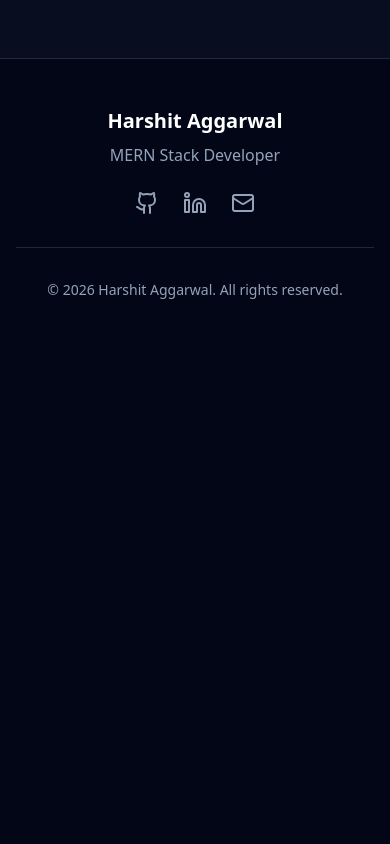
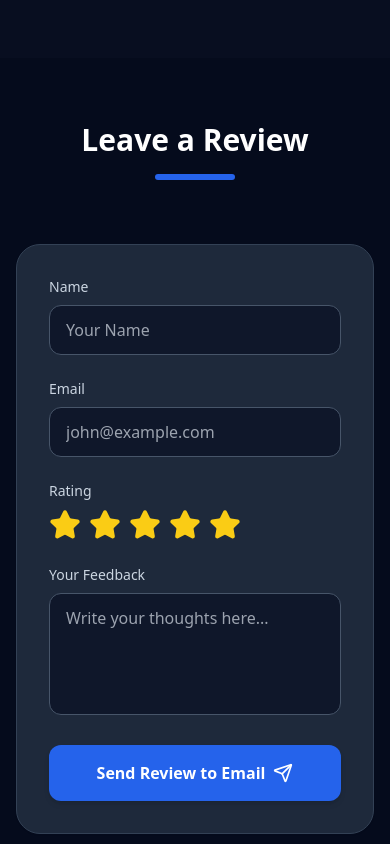
Before and after one commit to harshit6ioy/Portfolio, a React (Vite) app: page / in a window 390 px wide. Shown: the part 4640-5484 px from the top of the page. Before the commit the page ends 4988 px from the top, so only its background shows below. Built offline with nearby package versions, Linux system fonts and the light colour scheme.

Commit message:
Add Reviews section integrated with mailto script

```diff
--- a/src/App.jsx
+++ b/src/App.jsx
@@ -4,6 +4,7 @@ import Hero from './components/Hero';
 import Skills from './components/Skills';
 import Projects from './components/Projects';
 import Experience from './components/Experience';
+import Reviews from './components/Reviews';
 import Footer from './components/Footer';
 
 function App() {
@@ -30,6 +31,7 @@ function App() {
                 <a href="#skills" className="text-sm font-medium text-slate-600 dark:text-slate-300 hover:text-blue-600 dark:hover:text-blue-400 transition-colors">Skills</a>
                 <a href="#projects" className="text-sm font-medium text-slate-600 dark:text-slate-300 hover:text-blue-600 dark:hover:text-blue-400 transition-colors">Projects</a>
                 <a href="#experience" className="text-sm font-medium text-slate-600 dark:text-slate-300 hover:text-blue-600 dark:hover:text-blue-400 transition-colors">Experience</a>
+                <a href="#reviews" className="text-sm font-medium text-slate-600 dark:text-slate-300 hover:text-blue-600 dark:hover:text-blue-400 transition-colors">Reviews</a>
               </div>
               <button
                 onClick={() => setDarkMode(!darkMode)}
@@ -48,6 +50,7 @@ function App() {
         <Skills />
         <Projects />
         <Experience />
+        <Reviews />
       </main>
 
       <Footer />
--- /dev/null
+++ b/src/components/Reviews.jsx
@@ -0,0 +1,101 @@
+import { useState } from 'react';
+import { motion } from 'framer-motion';
+import { Star, Send } from 'lucide-react';
+
+export default function Reviews() {
+  const [rating, setRating] = useState(5);
+
+  const handleSubmit = (e) => {
+    e.preventDefault();
+    const formData = new FormData(e.target);
+    const name = formData.get('name');
+    const email = formData.get('email');
+    const review = formData.get('review');
+
+    // Construct email body with line breaks
+    const body = `Name: ${name}%0D%0AEmail: ${email}%0D%0ARating: ${rating} Stars%0D%0A%0D%0AReview:%0D%0A${review}`;
+
+    // Trigger mail client to send email securely
+    window.location.href = `mailto:harshitaggarwal865@gmail.com?subject=New Portfolio Review from ${name}&body=${body}`;
+  };
+
+  return (
+    <section id="reviews" className="py-16 md:py-24 bg-slate-50 dark:bg-slate-900/30">
+      <div className="max-w-7xl mx-auto px-4 sm:px-6 lg:px-8">
+        <div className="text-center mb-16">
+          <h2 className="text-3xl md:text-4xl font-bold text-slate-900 dark:text-white mb-4">
+            Leave a Review
+          </h2>
+          <div className="w-20 h-1.5 bg-blue-600 mx-auto rounded-full" />
+        </div>
+
+        <div className="max-w-2xl mx-auto bg-white dark:bg-slate-800 rounded-3xl p-8 shadow-sm border border-slate-100 dark:border-slate-700">
+          <form onSubmit={handleSubmit} className="space-y-6">
+
+            <div className="grid grid-cols-1 md:grid-cols-2 gap-6">
+              <div>
+                <label className="block text-sm font-medium text-slate-700 dark:text-slate-300 mb-2">Name</label>
+                <input
+                  type="text"
+                  name="name"
+                  required
+                  className="w-full px-4 py-3 rounded-xl border border-slate-200 dark:border-slate-600 bg-slate-50 dark:bg-slate-900 text-slate-900 dark:text-white focus:ring-2 focus:ring-blue-500 outline-none transition-all"
+                  placeholder="Your Name"
+                />
+              </div>
+              <div>
+                <label className="block text-sm font-medium text-slate-700 dark:text-slate-300 mb-2">Email</label>
+                <input
+                  type="email"
+                  name="email"
+                  required
+                  className="w-full px-4 py-3 rounded-xl border border-slate-200 dark:border-slate-600 bg-slate-50 dark:bg-slate-900 text-slate-900 dark:text-white focus:ring-2 focus:ring-blue-500 outline-none transition-all"
+                  placeholder="john@example.com"
+                />
+              </div>
+            </div>
+
+            <div>
+              <label className="block text-sm font-medium text-slate-700 dark:text-slate-300 mb-2">Rating</label>
+              <div className="flex space-x-2">
+                {[1, 2, 3, 4, 5].map((star) => (
+                  <button
+                    key={star}
+                    type="button"
+                    onClick={() => setRating(star)}
+                    className="focus:outline-none transition-transform hover:scale-110"
+                  >
+                    <Star
+                      className={`w-8 h-8 ${star <= rating ? 'fill-yellow-400 text-yellow-400' : 'text-slate-300 dark:text-slate-600'}`}
+                    />
+                  </button>
+                ))}
+              </div>
+            </div>
+
+            <div>
+              <label className="block text-sm font-medium text-slate-700 dark:text-slate-300 mb-2">Your Feedback</label>
+              <textarea
+                name="review"
+                required
+                rows="4"
+                className="w-full px-4 py-3 rounded-xl border border-slate-200 dark:border-slate-600 bg-slate-50 dark:bg-slate-900 text-slate-900 dark:text-white focus:ring-2 focus:ring-blue-500 outline-none transition-all resize-none"
+                placeholder="Write your thoughts here..."
+              ></textarea>
+            </div>
+
+            <motion.button
+              whileHover={{ scale: 1.02 }}
+              whileTap={{ scale: 0.98 }}
+              type="submit"
+              className="w-full py-4 bg-blue-600 hover:bg-blue-700 text-white font-bold rounded-xl flex items-center justify-center space-x-2 transition-colors shadow-md"
+            >
+              <span>Send Review to Email</span>
+              <Send className="w-5 h-5 ml-2" />
+            </motion.button>
+          </form>
+        </div>
+      </div>
+    </section>
+  );
+}
```
